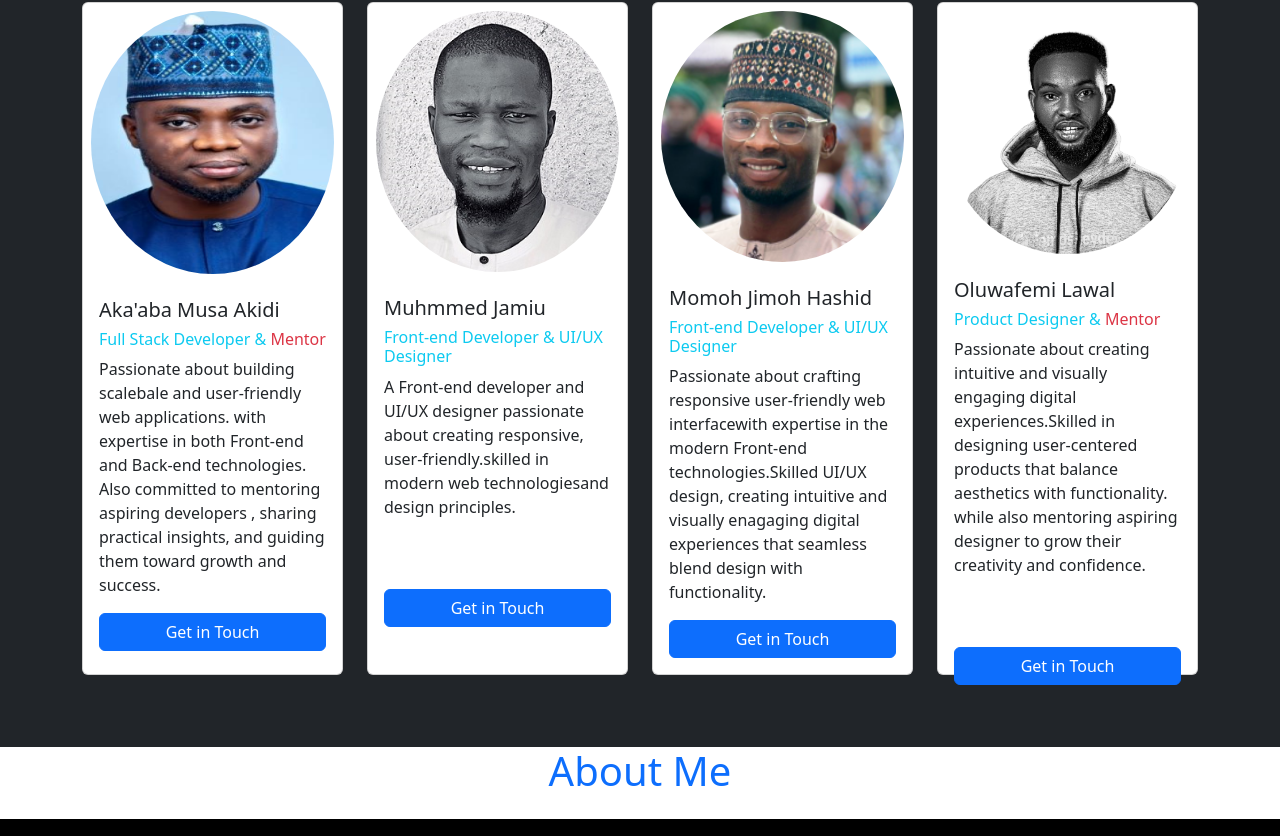
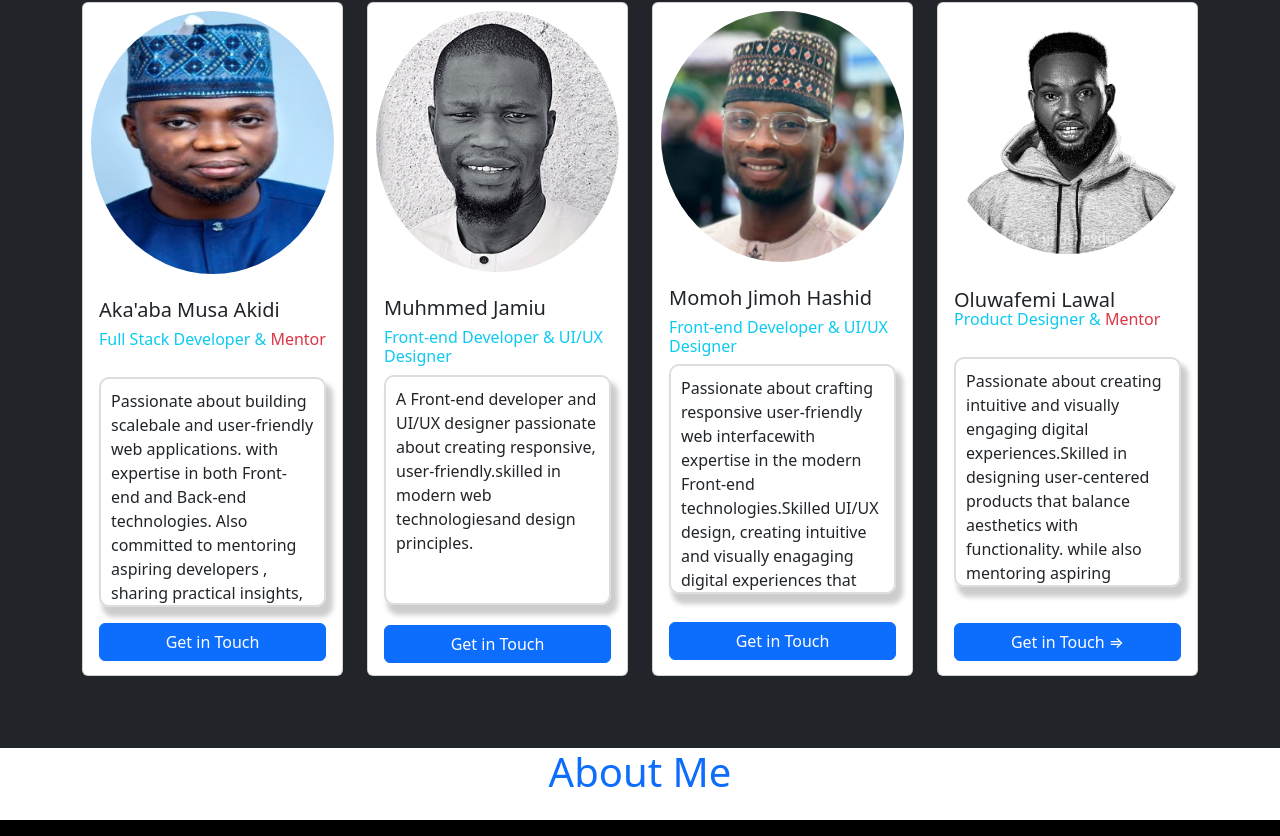
Before and after one commit to Muhammed-jamiu/my-updated-portfolio, a plain HTML site: page index.html in a window 1280 px wide. Shown: the part 1668-2504 px from the top of the page. Drawn offline with Linux system fonts and the light colour scheme.

Commit message:
modifing teams card section

```diff
--- a/index.html
+++ b/index.html
@@ -212,8 +212,8 @@
             <div class="card-body">
               <h5 class="card-title">Aka'aba Musa Akidi</h5>
               <h6 class="text-info card-subtext">Full Stack Developer & <span class="text-danger">Mentor</span></h6>
-              <p class="card-text">Passionate about building scalebale and user-friendly web applications. with expertise in both Front-end and Back-end technologies. Also committed to mentoring aspiring developers , sharing practical insights, and guiding them toward growth and success.</p>
-              <a href="#" class="btn btn-primary w-100">Get in Touch</a>
+              <p class="card-text" id="team-detail" style="position: relative;top: 20px;">Passionate about building scalebale and user-friendly web applications. with expertise in both Front-end and Back-end technologies. Also committed to mentoring aspiring developers , sharing practical insights, and guiding them toward growth and success.</p>
+              <a href="#" class="btn btn-primary w-100" style="position: relative;top: 20px;">Get in Touch</a>
             </div>
           </div>
         </div>
@@ -230,8 +230,8 @@
             <div class="card-body">
               <h5 class="card-title">Muhmmed Jamiu</h5>
               <h6 class="text-info card-subtext">Front-end Developer & UI/UX Designer</h6>
-              <p class="card-text">A Front-end developer and UI/UX designer passionate about creating responsive, user-friendly.skilled in modern web technologiesand design principles.</p>
-              <a href="#" class="btn btn-primary w-100 act-btn">Get in Touch</a>
+              <p class="card-text" id="team-detail">A Front-end developer and UI/UX designer passionate about creating responsive, user-friendly.skilled in modern web technologiesand design principles.</p>
+              <a href="#" class="btn btn-primary w-100 act-btn" style="position: relative;top:4px;">Get in Touch</a>
             </div>
           </div>
         </div>
@@ -247,9 +247,9 @@
               />
             <div class="card-body">
             <h5 class="card-title">Momoh Jimoh Hashid</h5>
-              <h6 class="text-info card-subtext">Front-end Developer & UI/UX Designer</h6>
-              <p class="card-text">Passionate about crafting responsive user-friendly web interfacewith expertise in the modern Front-end technologies.Skilled  UI/UX design, creating intuitive and visually enagaging digital experiences that seamless blend design with functionality.</p>
-              <a href="#" class="btn btn-primary w-100 ">Get in Touch</a>
+              <h6 class="text-info card-subtext" >Front-end Developer & UI/UX Designer</h6>
+              <p class="card-text" id="team-detail">Passionate about crafting responsive user-friendly web interfacewith expertise in the modern Front-end technologies.Skilled  UI/UX design, creating intuitive and visually enagaging digital experiences that seamless blend design with functionality.</p>
+              <a href="#" class="btn btn-primary w-100 " style="position: relative;top: 12px;">Get in Touch</a>
             </div>
           </div>
         </div>
@@ -264,10 +264,10 @@
 
               />
             <div class="card-body">
-             <h5 class="card-title">Oluwafemi Lawal</h5>
+             <h5 class="card-title" style="position: relative;top: 10px;">Oluwafemi Lawal</h5>
               <h6 class="text-info card-subtext">Product Designer &   <span class="text-danger">Mentor</span></h6>
-              <p class="card-text">Passionate about creating intuitive and visually engaging digital experiences.Skilled in designing user-centered products that balance aesthetics with functionality. while also mentoring aspiring designer to grow their creativity and confidence.</p>
-              <a href="#" class="btn btn-primary w-100 act-btn">Get in Touch</a>
+              <p class="card-text" id="team-detail" style="position: relative;top: 20px;">Passionate about creating intuitive and visually engaging digital experiences.Skilled in designing user-centered products that balance aesthetics with functionality. while also mentoring aspiring designer to grow their creativity and confidence.</p>
+              <a href="#" class="btn btn-primary w-100 act-btn" style="position: relative; top: 40px;">Get in Touch &rArr;</a>
             </div>
           </div>
         </div>
--- a/style.css
+++ b/style.css
@@ -7,10 +7,10 @@
 }
 
 /* act-btn section from the htlm section */
-.act-btn {
+/* .act-btn {
   position: relative;
   top: 54px;
-}
+} */
 
 /* Hero image styling */
 .hero-img {
@@ -62,6 +62,15 @@
   border: 2px solid #ddd;
   padding: 10px;
   border-radius: 10px;
+  box-shadow: 5px 8px 5px 2px rgba(0, 0, 0, 0.2);
+}
+#team-detail {
+  height: 230px;
+  overflow-y: scroll;
+  border: 2px solid #ddd;
+  padding: 10px;
+  border-radius: 10px;
+  box-shadow: 5px 8px 5px 2px rgba(0, 0, 0, 0.2);
 }
 @media (max-width: 768px) {
   .mobile-card {
@@ -92,10 +101,10 @@
     /* border-radius: 10px; */
   }
 
-  .act-btn {
+  /* .act-btn {
     position: relative;
     top: 6px;
-  }
+  } */
   #card {
     text-align: center;
     width: 100%;
```
